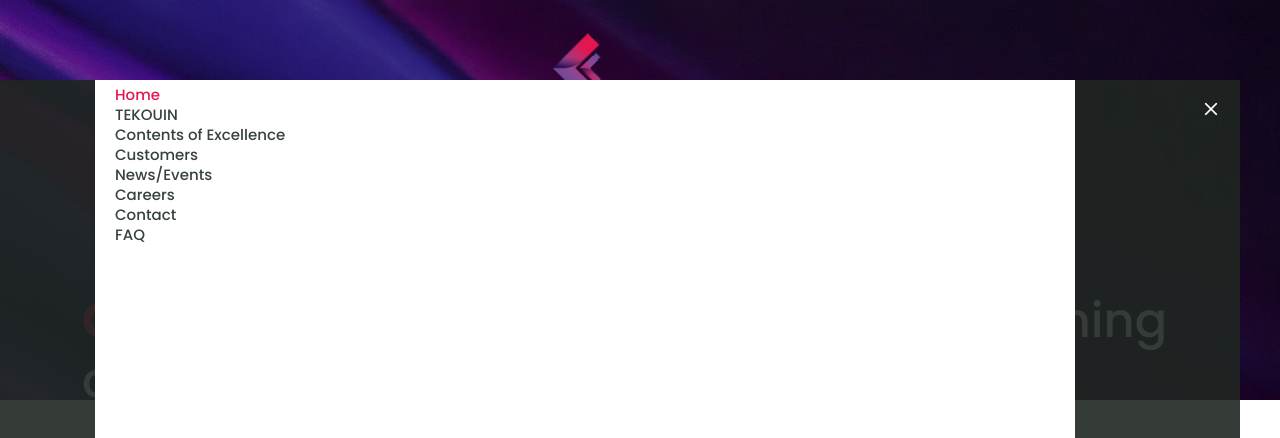
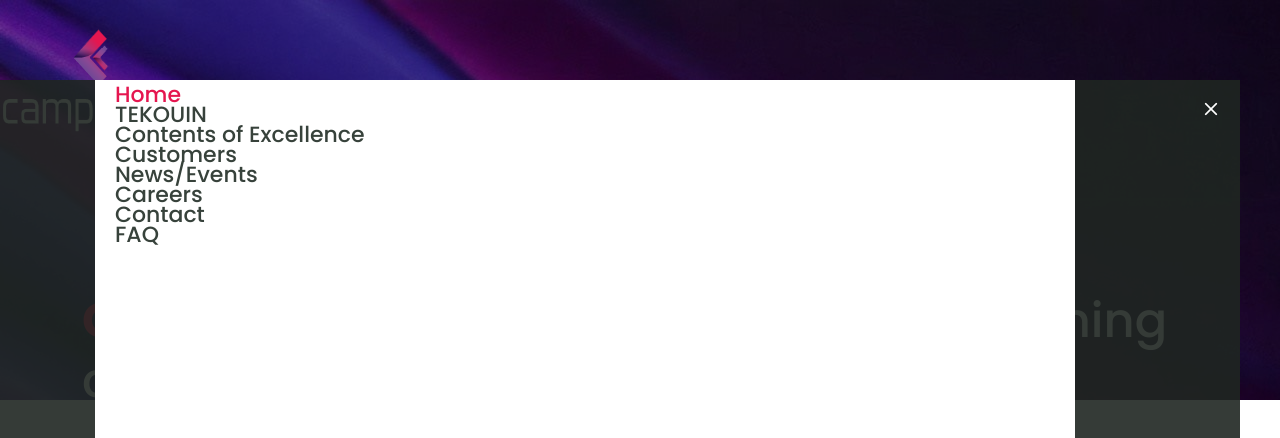
Before and after one commit to tekouin-wescale/CampusnaTemplate, a plain HTML site: page index.html in a window 1280 px wide. Both pictures are taken after a click on the icon 1012 px from the left and 99 px from the top of the page. Shown: the top 438 px of the page. Drawn offline with nearby package versions, Linux system fonts and the light colour scheme.

Commit message:
updating pages

```diff
--- a/index.html
+++ b/index.html
@@ -51,7 +51,7 @@
 
     <script type="text/javascript" src="//translate.google.com/translate_a/element.js?cb=googleTranslateElementInit"></script>
     <a href="index.html">
-      <img class="logo me-auto" src="./assets/img/logo.png" width="250" height="150" alt="Logo">
+      <img class="" src="./assets/img/logo.png"  style="float:left;width:180px;height:120px;" alt="Logo">
     </a>
     <br>
     <div class="container d-flex align-items-center">
@@ -62,14 +62,14 @@
 
       <nav id="navbar" class="navbar order-last order-lg-0">
         <ul>
-          <li><a class="active" href="index.html">Home</a></li>
-          <li><a href="tekouin.html">TEKOUIN</a></li>
-          <li><a href="contents.html">Contents of Excellence</a></li>
-          <li><a href="customers.html">Customers</a></li>
-          <li><a href="events.html">News/Events</a></li>
-          <li><a href="careers.html">Careers </a></li>
-          <li><a href="contact.html">Contact</a></li>
-          <li><a href="faq.html">FAQ</a></li>
+          <li><a class="active" href="index.html" style="font-size: 22px;">Home</a></li>
+          <li><a href="tekouin.html" style="font-size: 22px;">TEKOUIN</a></li>
+          <li><a href="contents.html" style="font-size: 22px;">Contents of Excellence</a></li>
+          <li><a href="customers.html" style="font-size: 22px;">Customers</a></li>
+          <li><a href="events.html" style="font-size: 22px;">News/Events</a></li>
+          <li><a href="careers.html" style="font-size: 22px;">Careers </a></li>
+          <li><a href="contact.html" style="font-size: 22px;">Contact</a></li>
+          <li><a href="faq.html" style="font-size: 22px;">FAQ</a></li>
         </ul>
         <i class="bi bi-list mobile-nav-toggle"></i>
       </nav><!-- .navbar -->
@@ -452,7 +452,7 @@
   <!-- ======= Footer ======= -->
   <footer id="footer">
 
-    <div class="footer-top">
+    <div class="footer-top" style="background-color: #28162C;">
       <div class="container">
         <div class="row">
 
```
Also changed, not shown: careers.html (+2 -2 lines), contact.html (+2 -2 lines), contents.html (+2 -2 lines), course-details.html (+2 -2 lines), customers.html (+2 -2 lines), events.html (+2 -2 lines), faq.html (+2 -2 lines), tekouin.html (+2 -2 lines).
